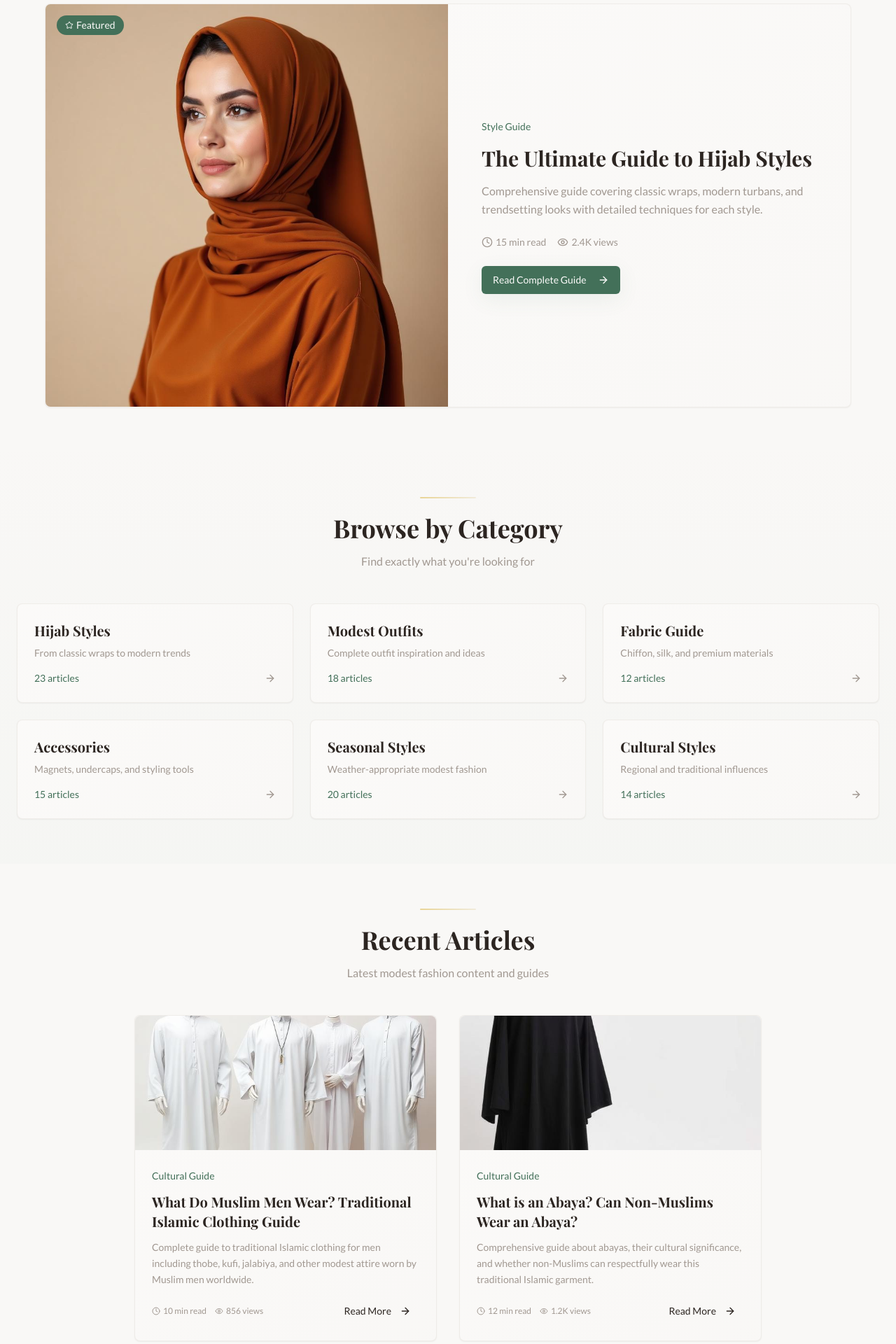
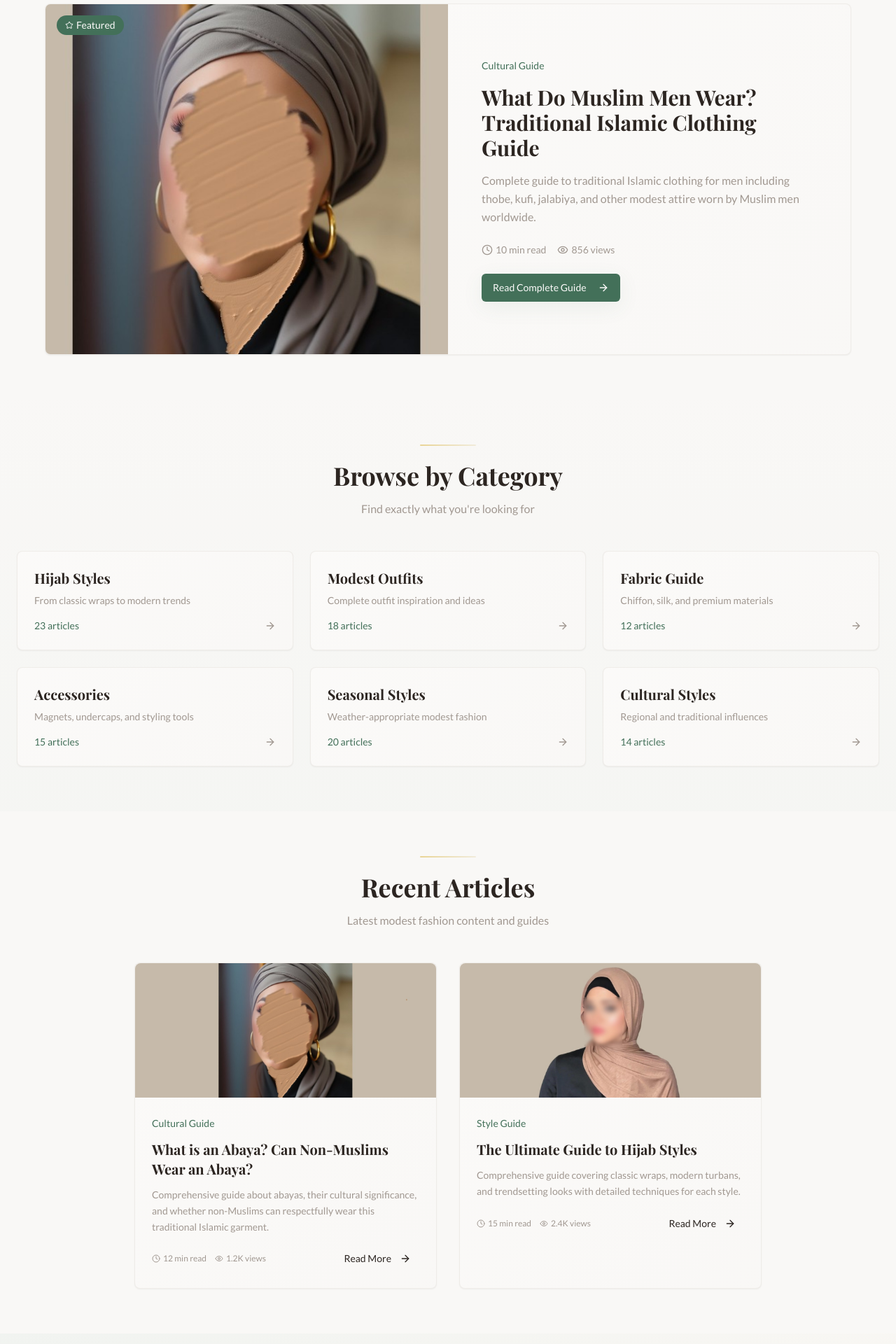
Before and after one commit to elvin52/next-flow-shop, a React (Vite) app: page /blog in a window 1280 px wide. Shown: the part 760-2680 px from the top of the page at 70% size. Built offline with nearby package versions, Linux system fonts and the light colour scheme.

Commit message:
Code edited in Lovable Code Editor
Edited UI in Lovable

```diff
--- a/src/pages/Blog.tsx
+++ b/src/pages/Blog.tsx
@@ -7,41 +7,40 @@ import { NewsletterSignup } from '@/components/NewsletterSignup';
 
 // Import images for featured articles
 import classicWrapImage from '@/assets/classic-wrap-hijab-style.jpg';
-import menWearImage from '@/assets/muslim-men-clothing-display.jpg';
-import abayaImage from '@/assets/abaya-without-person.jpg';
-import turkishHijabImage from '@/assets/turkish-hijab-style.jpg';
+import modernTurbanImage from '@/assets/turban-hijab-style.jpg';
+import accessoriesImage from '@/assets/hijab-accessories.jpg';
 
 const Blog = () => {
   const featuredArticles = [
     {
-      title: "The Ultimate Guide to Hijab Styles",
-      description: "Comprehensive guide covering classic wraps, modern turbans, and trendsetting looks with detailed techniques for each style.",
-      image: turkishHijabImage,
-      readTime: "15 min read",
-      views: "2.4K views",
-      category: "Style Guide",
-      featured: true,
-      link: "/blog/hijab-styles-guide"
-    },
-    {
       title: "What Do Muslim Men Wear? Traditional Islamic Clothing Guide",
       description: "Complete guide to traditional Islamic clothing for men including thobe, kufi, jalabiya, and other modest attire worn by Muslim men worldwide.",
-      image: menWearImage,
+      image: modernTurbanImage,
       readTime: "10 min read",
       views: "856 views",
       category: "Cultural Guide",
-      featured: false,
+      featured: true,
       link: "/blog/what-do-muslim-men-wear"
     },
     {
       title: "What is an Abaya? Can Non-Muslims Wear an Abaya?",
       description: "Comprehensive guide about abayas, their cultural significance, and whether non-Muslims can respectfully wear this traditional Islamic garment.",
-      image: abayaImage,
+      image: modernTurbanImage,
       readTime: "12 min read",
       views: "1.2K views",
       category: "Cultural Guide",
       featured: false,
       link: "/blog/what-is-an-abaya"
+    },
+    {
+      title: "The Ultimate Guide to Hijab Styles",
+      description: "Comprehensive guide covering classic wraps, modern turbans, and trendsetting looks with detailed techniques for each style.",
+      image: classicWrapImage,
+      readTime: "15 min read",
+      views: "2.4K views",
+      category: "Style Guide",
+      featured: false,
+      link: "/blog/hijab-styles-guide"
     }
   ];
 
```
